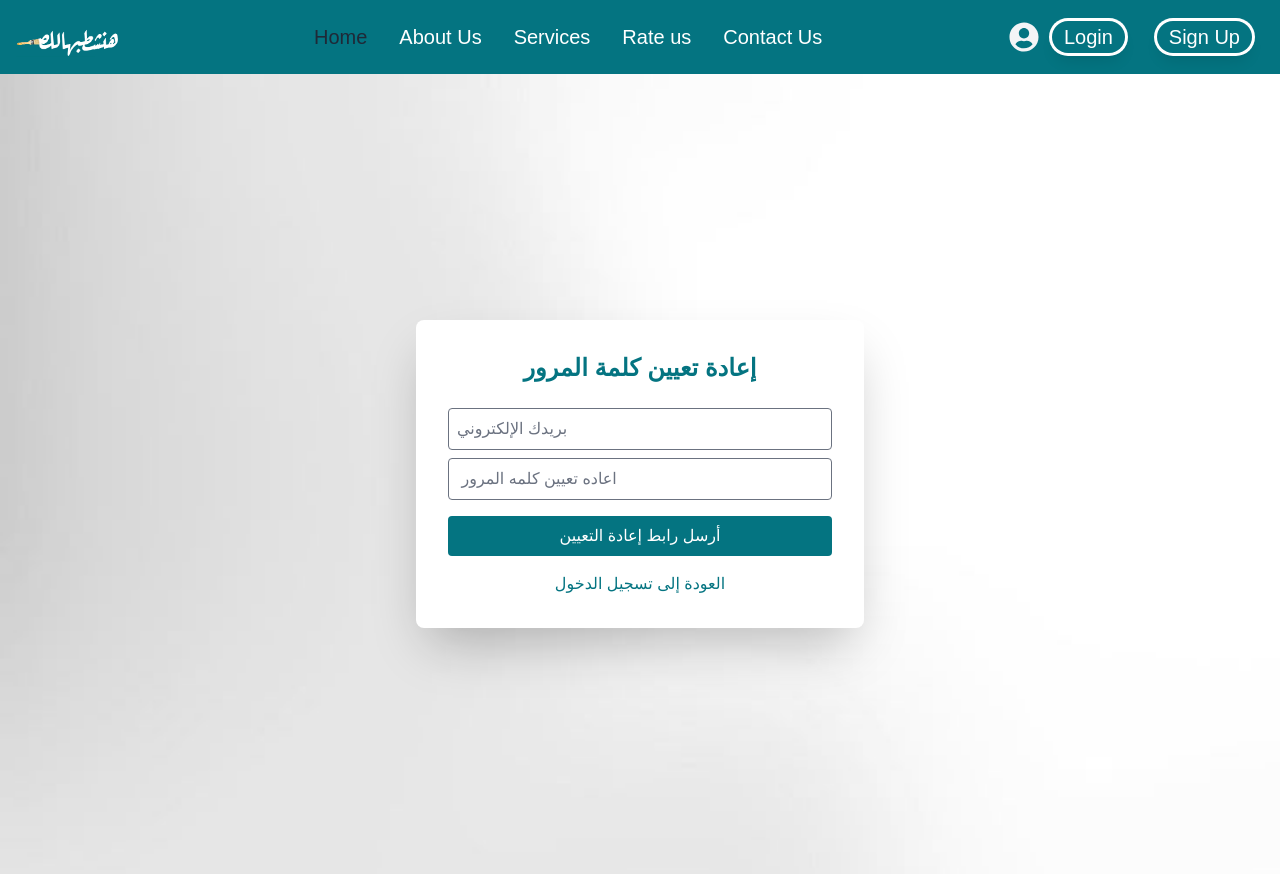
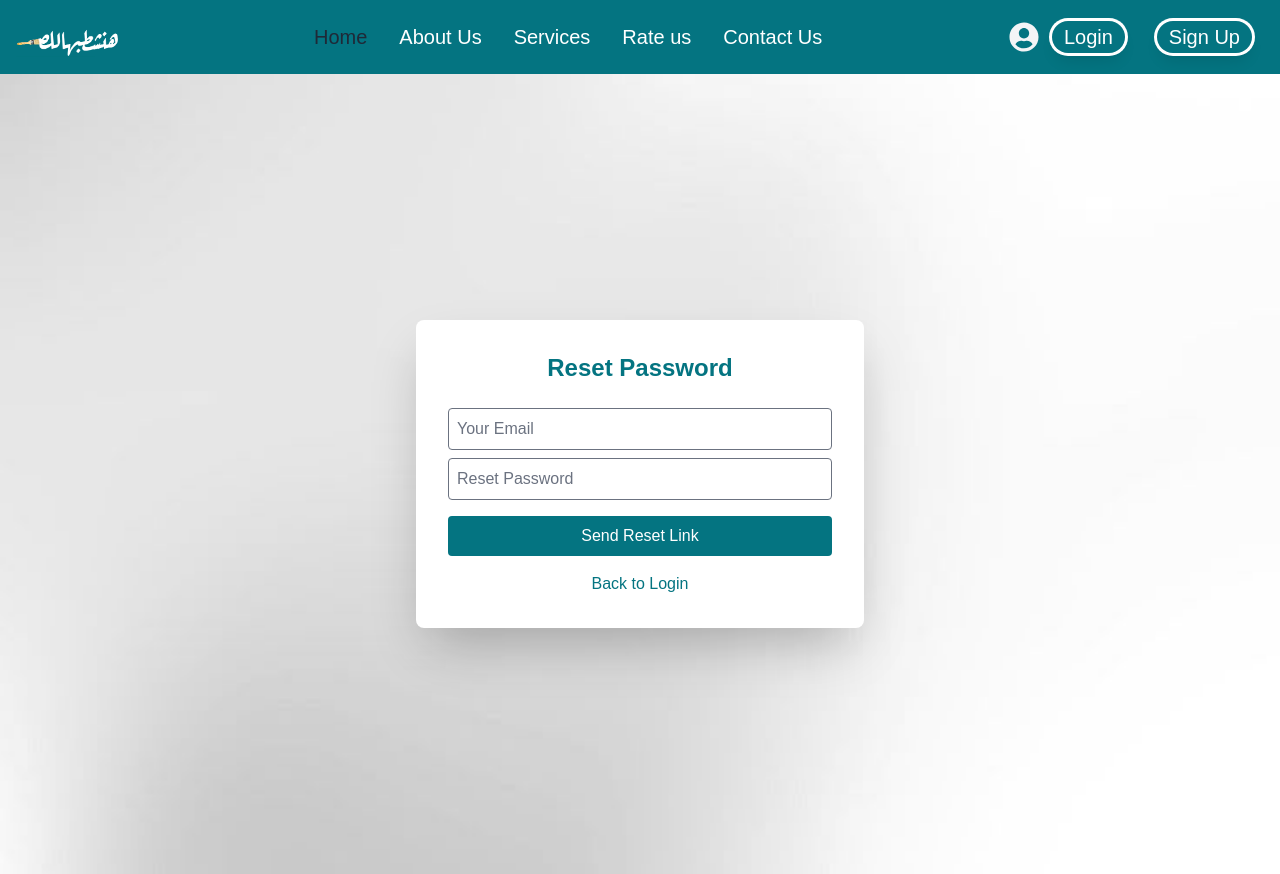
Before and after one commit to AyaaEbaid/graduationProj, a React (Vite) app: page /reset-password in a window 1280 px wide. Built offline with nearby package versions, Linux system fonts and the light colour scheme; a web font is replaced by a local one.

Commit message:
restupdate

```diff
--- a/src/components/Resetpassword/Resetpassword.jsx
+++ b/src/components/Resetpassword/Resetpassword.jsx
@@ -5,34 +5,46 @@ export default function Resetpassword() {
   return (
     <>
 
-    <div className="flex h-screen items-center justify-center " style={{backgroundImage:`url(${bg2})`,backgroundSize:`cover`,backgroundPosition:`center`,backgroundPosition:`no-repeat`}}>
+    <div
+  className="flex h-screen items-center justify-center"
+  style={{
+    backgroundImage: `url(${bg2})`,
+    backgroundSize: "cover",
+    backgroundPosition: "center",
+    backgroundRepeat: "no-repeat"
+  }}
+>
   <div className="w-full max-w-md bg-white p-8 shadow-2xl rounded-lg">
-        <h2 className="text-2xl font-bold mb-6 text-teal-600 text-center">إعادة تعيين كلمة المرور</h2>
+    <h2 className="text-2xl font-bold mb-6 text-teal-600 text-center">
+      Reset Password
+    </h2>
 
     <form>
       <input
         type="email"
-            placeholder="بريدك الإلكتروني"
+        placeholder="Your Email"
         className="w-full p-2 mb-2 border rounded outline-none transition-transform duration-200 focus:scale-105 focus:border-teal-600"
       />
       <input
         type="password"
-            placeholder=" اعاده تعيين كلمه المرور"
+        placeholder="Reset Password"
         className="w-full p-2 mb-4 border rounded outline-none transition-transform duration-200 focus:scale-105 focus:border-teal-600"
       />
       <button className="w-full bg-teal-600 text-white p-2 rounded hover:bg-teal-700">
-            أرسل رابط إعادة التعيين
+        Send Reset Link
       </button>
     </form>
+
     <p className="text-center mt-4">
       <Link to="/login" className="text-teal-600 hover:underline">
-            العودة إلى تسجيل الدخول
+        Back to Login
       </Link>
     </p>
   </div>
 </div>
 
 
+
     </>
   )
 }
```
Lines whose indentation alone changed are shown as unchanged.
